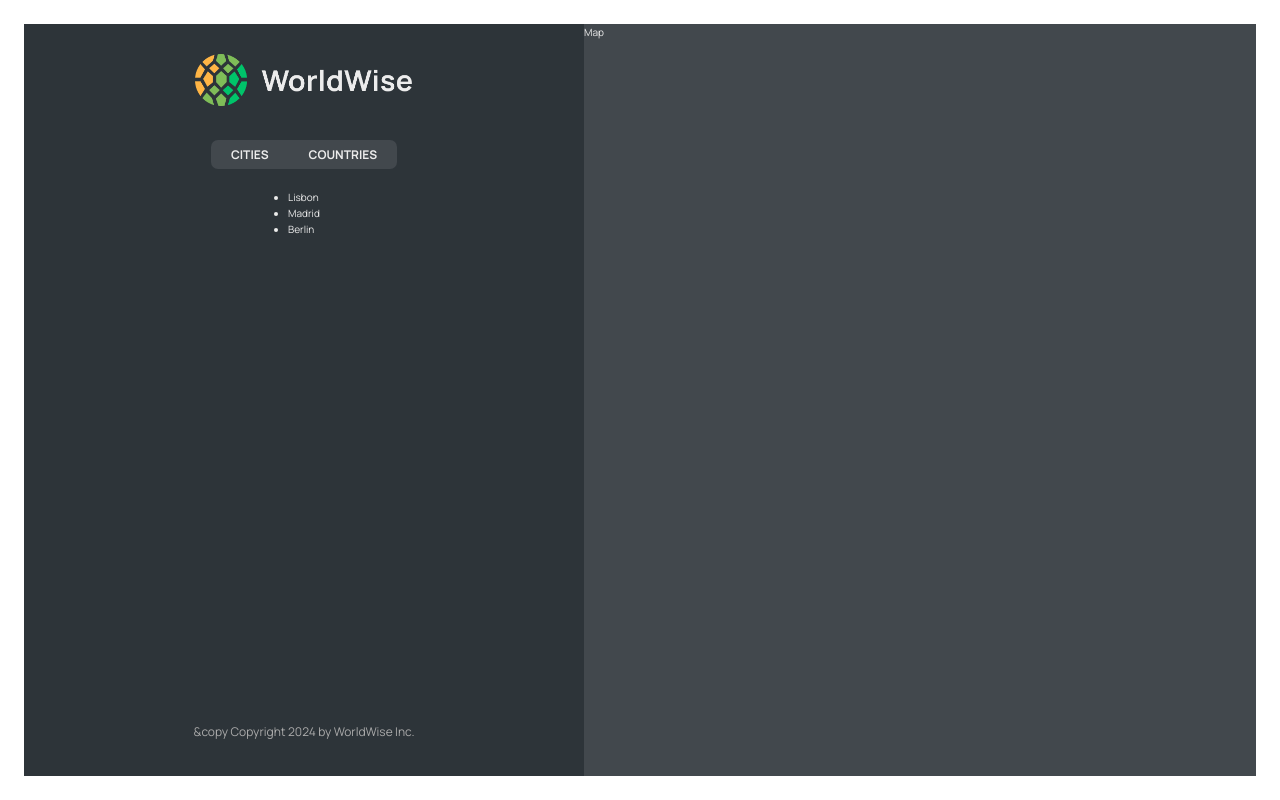
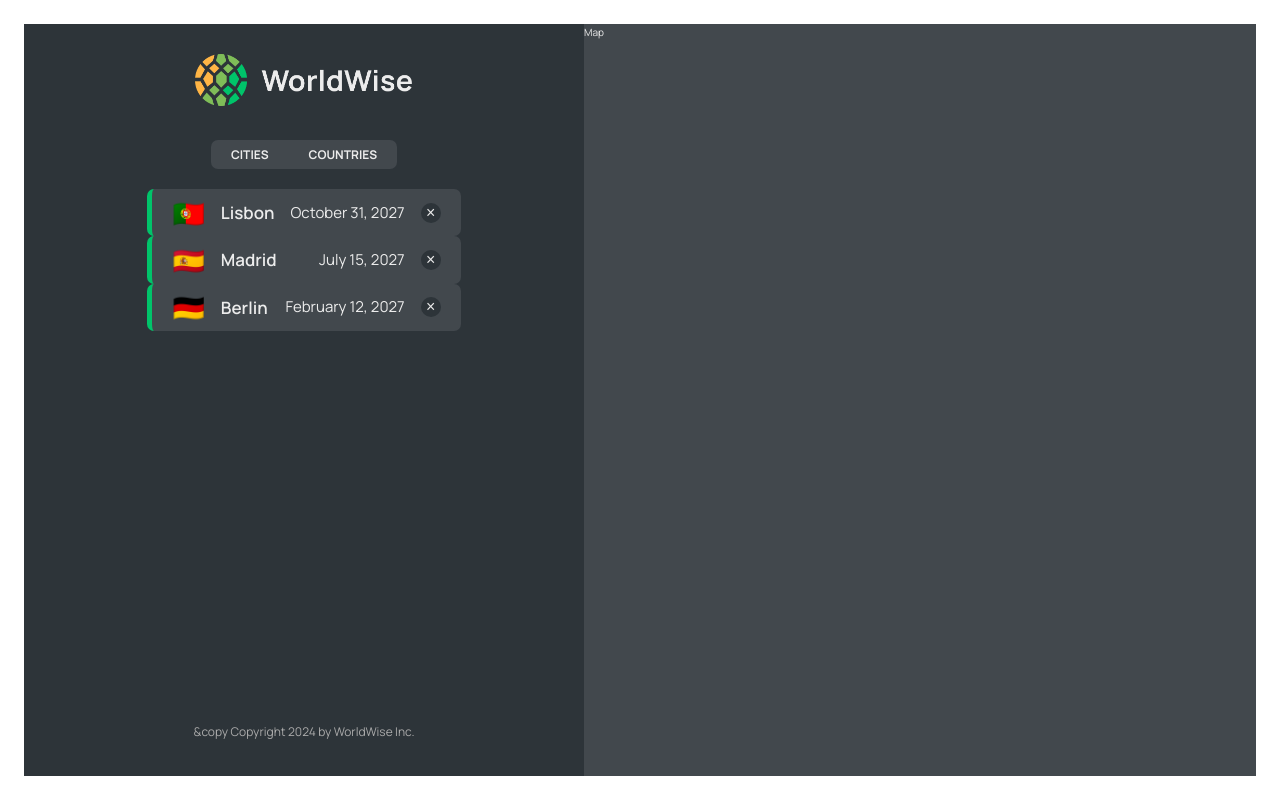
Before and after one commit to KaranMeghe/worldwise, a React (Vite) app: page /app in a window 1280 px wide. Built offline with nearby package versions, Linux system fonts and the light colour scheme; data requests are answered from the project's data file.

Commit message:
add - adding cityItem + Message Component will help user if he gets empty data

```diff
--- a/src/Components/City/CityItem.jsx
+++ b/src/Components/City/CityItem.jsx
@@ -1,8 +1,22 @@
 import styles from './CityItem.module.css';
 
 const CityItem = ({ city }) => {
+    const formatDate = (date) =>
+        new Intl.DateTimeFormat("en", {
+            day: "numeric",
+            month: "long",
+            year: "numeric",
+        }).format(new Date(date));
+
+
+    const { cityName, emoji, date } = city
     return (
-        <li>{city.cityName}</li>
+        <li className={styles.cityItem}>
+            <span className={styles.emoji}>{emoji}</span>
+            <h3 className={styles.name}>{cityName}</h3>
+            <time className={styles.date}>{formatDate(date)}</time>
+            <button className={styles.deleteBtn}>&times;</button>
+        </li>
     )
 }
 
--- a/src/Components/City/CityList.jsx
+++ b/src/Components/City/CityList.jsx
@@ -1,11 +1,14 @@
 import styles from './City.module.css'
 import { useContext } from 'react'
 import CityContext from '../../Context /CityContext'
-import { CityItem, Spinner } from '../index';
+import { CityItem, Message, Spinner } from '../index';
 const CityList = () => {
     const { cities, isLoading } = useContext(CityContext);
     if (isLoading) {
         return <Spinner />
+    }
+    if (!cities.length) {
+        return <Message message="Add your first city by clicking on the map" />
     }
     return (
         <ul style={styles.cityList}>
```
